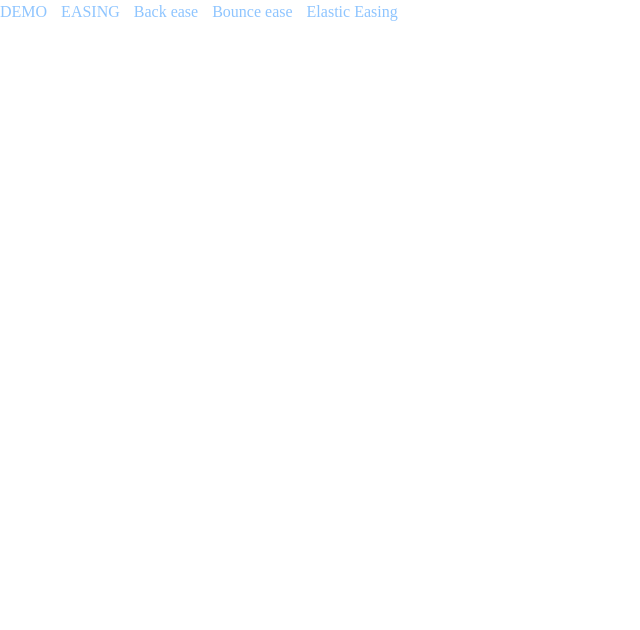
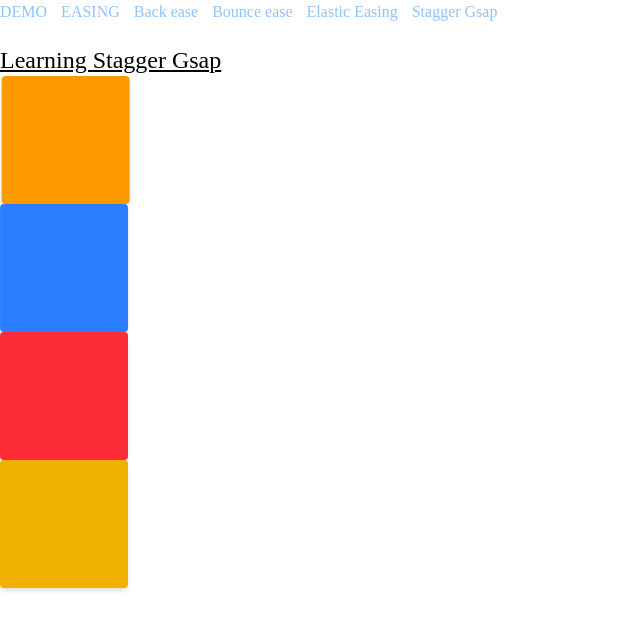
Before and after one commit to tobias-omondi/justdesigning, a React (Vite) app in the folder gsap-skills/: page /stagger in a window 1280 px wide. Shown: the top 630 px of the page, without its empty margins (0-640 px from the left). Built offline with nearby package versions, Linux system fonts and the light colour scheme.

Commit message:
staggers

```diff
--- a/gsap-skills/src/App.jsx
+++ b/gsap-skills/src/App.jsx
@@ -7,6 +7,7 @@ import Ease from './components/Easing/Ease';
 import Back from './components/Easing/Back';
 import Bounce from './components/Easing/Bounce';
 import Elastic from './components/Easing/Elastic';
+import Stagger from './components/Stagger/Stagger';
 
 function App() {
 
@@ -21,6 +22,7 @@ function App() {
       <Route path='/back' element = {<Back />} />
       <Route path='/bounce' element = {<Bounce/>} />
       <Route path='/elastic' element = {<Elastic/>} />
+      <Route path='/stagger' element = {<Stagger/>} />
     </Routes>
     </BrowserRouter>
     </div>
--- a/gsap-skills/src/components/NavbarPage/Navbar.jsx
+++ b/gsap-skills/src/components/NavbarPage/Navbar.jsx
@@ -10,6 +10,7 @@ const Navbar = () => {
         <Link to='/back' className='font-[clash]' >Back ease</Link>
         <Link to='/bounce' className='font-[clash]' >Bounce ease</Link>
         <Link to='/elastic' className='font-[clash]' >Elastic Easing</Link>
+        <Link to='/stagger' className='font-[clash]' >Stagger Gsap</Link>
       </nav>
     </div>
   )
--- /dev/null
+++ b/gsap-skills/src/components/Stagger/Stagger.jsx
@@ -0,0 +1,29 @@
+import React, { useEffect } from 'react'
+import gsap from 'gsap'
+
+const Stagger = () => {
+
+  useEffect(() => {
+    gsap.to(".box",
+      {x:600,
+      duration: 2,
+      repeat: 2,
+      yoyo: true,
+      stagger: 0.2,
+      ease: "Power2.easeIn"
+      }
+    )
+  }, []
+  )
+  return (
+    <div>
+      <h1  className='font-[clash] mt-5 underline text-2xl'>Learning Stagger Gsap</h1>
+      <div className='box bg-amber-500 w-32 h-32 rounded shadow-md'></div>
+      <div className='box bg-blue-500 w-32 h-32 rounded shadow-md'></div>
+      <div className='box bg-red-500 w-32 h-32 rounded shadow-md'></div>
+      <div className='box bg-yellow-500 w-32 h-32 rounded shadow-md'></div>
+    </div>
+  )
+}
+
+export default Stagger
```
